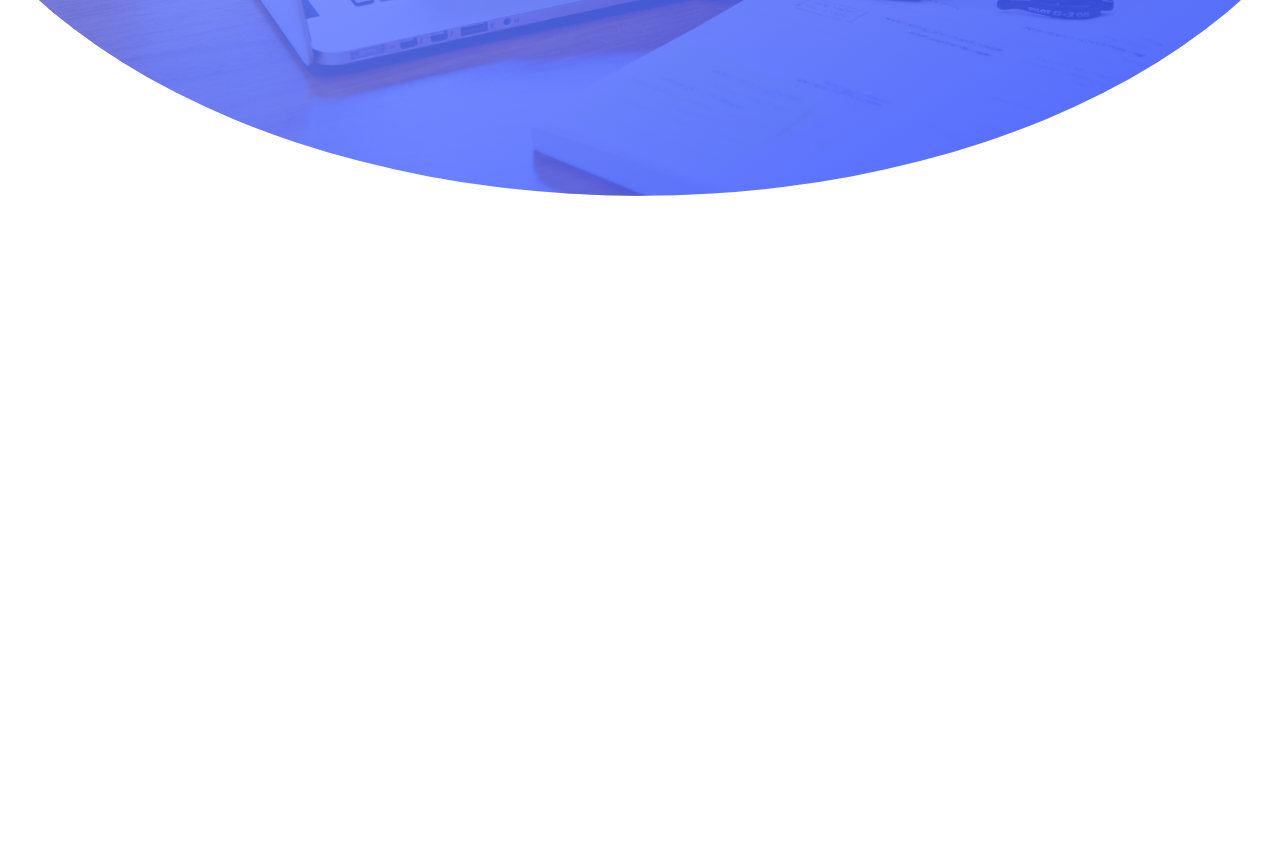
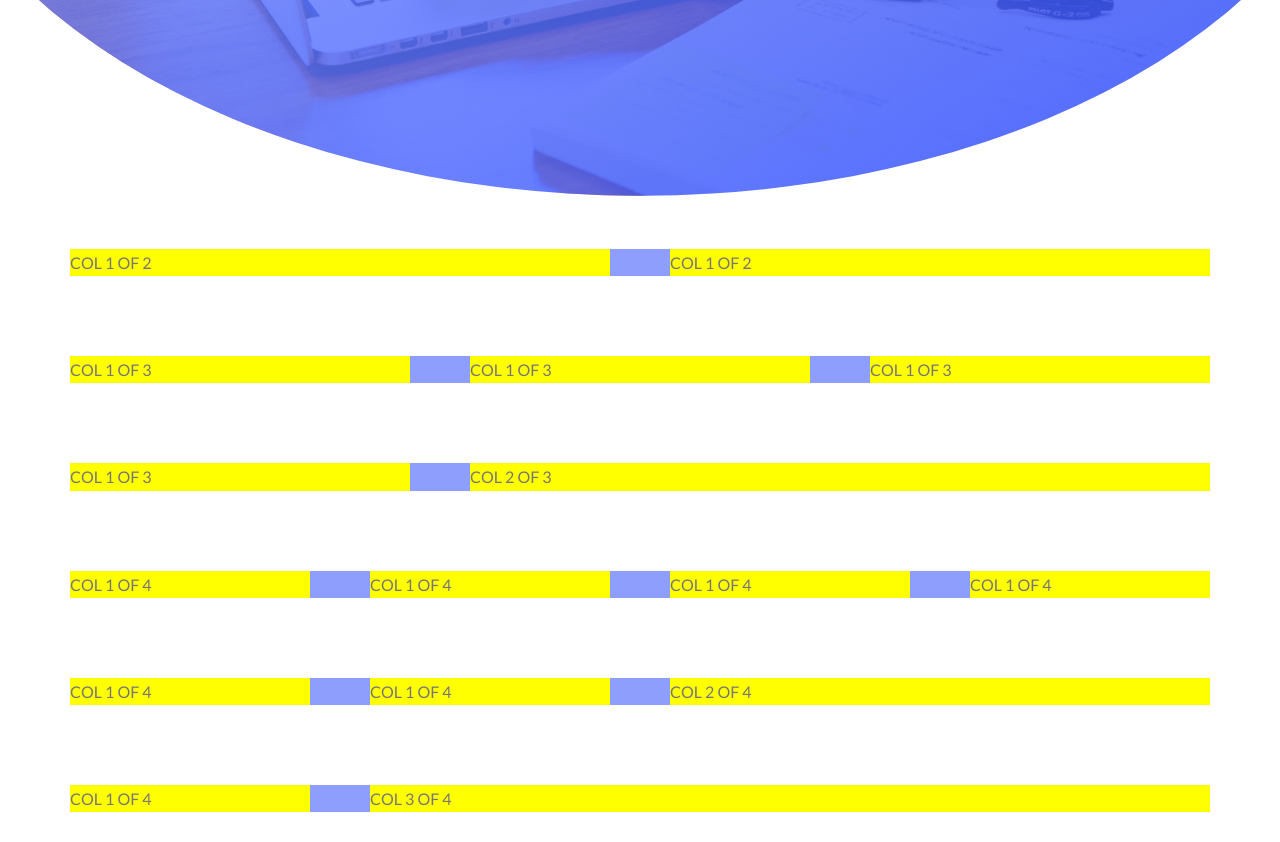
Before and after one commit to QuyetVV1995/CSS_SASS, a website: page index.html in a window 1280 px wide. Shown: the part 541-1383 px from the top of the page. Before the commit the page ends 820 px from the top, so only its background shows below. Drawn offline with Linux system fonts and the light colour scheme.

Commit message:
Gird System

```diff
--- a/index.html
+++ b/index.html
@@ -31,7 +31,70 @@
             <!-- .btn cũng là block (có thể tái sử dụng và không phụ thuộc và block header) với 2 MODIFIER là animated và white  -->
             <a href="#" class="btn btn--white btn--animated">See our courses</a>
        </div>
+    </header>
 
-    </header>
+    <div class="grid-test">
+        <div class="row">
+            <div class="col-1-of-2">
+                COL 1 OF 2
+            </div>
+            <div class="col-1-of-2">
+                COL 1 OF 2
+            </div>
+        </div>
+        <div class="row">
+            <div class="col-1-of-3">
+                COL 1 OF 3
+            </div>
+            <div class="col-1-of-3">
+                COL 1 OF 3
+            </div>
+            <div class="col-1-of-3">
+                COL 1 OF 3
+            </div>
+        </div>
+        <div class="row">
+            <div class="col-1-of-3">
+                COL 1 OF 3
+            </div>
+            <div class="col-2-of-3">
+                COL 2 OF 3
+            </div>
+        </div>
+        <div class="row">
+            <div class="col-1-of-4">
+                COL 1 OF 4
+            </div>
+            <div class="col-1-of-4">
+                COL 1 OF 4
+            </div>
+            <div class="col-1-of-4">
+                COL 1 OF 4
+            </div>
+            <div class="col-1-of-4">
+                COL 1 OF 4
+            </div>
+        </div>
+        <div class="row">
+            <div class="col-1-of-4">
+                COL 1 OF 4
+            </div>
+            <div class="col-1-of-4">
+                COL 1 OF 4
+            </div>
+            <div class="col-2-of-4">
+                COL 2 OF 4
+            </div>
+        </div>
+        <div class="row">
+            <div class="col-1-of-4">
+                COL 1 OF 4
+            </div>
+            <div class="col-3-of-4">
+                COL 3 OF 4
+            </div>
+        </div>
+    </div>
+
 </body>
 </html>
--- a/sass/Abstracts/_mixins.scss
+++ b/sass/Abstracts/_mixins.scss
@@ -0,0 +1,7 @@
+@mixin clearfix {
+    &::after{
+        content: "";
+        display: table;
+        clear: both;
+    }
+}
--- a/sass/Abstracts/_variables.scss
+++ b/sass/Abstracts/_variables.scss
@@ -8,3 +8,7 @@ $color-primary-dark:#1c3eff;
 $color-grey:#777777;
 $color-white:#fff;
 $color-black: #000;
+
+$grid-width: 114rem;
+$gutter-vertical: 8rem;
+$gutter-horizontal: 6rem;
--- /dev/null
+++ b/sass/Layout/_grid.scss
@@ -0,0 +1,47 @@
+@import '../Abstracts/mixins';
+
+.row{
+    /*chọn các class có bắt đầu là col-*/
+    [class^="col-"]{
+        background-color: yellow;
+        float: left;
+        &:not(:last-child){ /*col cuối cùng*/
+            margin-right: $gutter-horizontal;
+        }
+    }
+
+    /*Tao khoảng cách giữa cách row*/
+    @include clearfix;
+    /* trừ row cuối cùng, ko có margin bottom*/
+    &:not(:last-child){
+        margin-bottom: $gutter-vertical;
+    }
+    max-width: $grid-width;
+    margin: 0 auto;
+    background-color: $color-primary-light;
+
+    .col-1-of-2{
+        /* chia khoảng cách trong 1 row*/
+        width: calc((100% - #{$gutter-horizontal})/ 2);
+    }
+
+    .col-1-of-3{
+        width: calc((100% - 2*#{$gutter-horizontal}) / 3);
+    }
+
+    .col-2-of-3{
+        width: calc(2*((100% - 2*#{$gutter-horizontal}) / 3) + #{$gutter-horizontal});
+    }
+
+    .col-1-of-4{
+        width: calc((100% - 3*#{$gutter-horizontal}) / 4);
+    }
+
+    .col-2-of-4{
+        width: calc(1*((100% - 3*#{$gutter-horizontal}) / 2) + #{$gutter-horizontal});
+    }
+
+    .col-3-of-4{
+        width: calc(3*((100% - 3*#{$gutter-horizontal}) / 4) + 2*#{$gutter-horizontal});
+    }
+}
--- a/sass/main.scss
+++ b/sass/main.scss
@@ -17,6 +17,7 @@ folder abstracts chứa các file _mixins.scss,  _variables.scss , _functions.sc
 */
 @import './Abstracts/variables';
 
+
 /*
 Base folder gồm các file _animations.scss, _base.scss, _utilities.scss, _typography.scss
 */
@@ -35,6 +36,7 @@ hiện tại chúng ta có 1 component là button, tạo file _buttons.scss
 
 Chuyển code phần .header sang _header.scss và import trở lại main.scss */
 @import './Layout/header';
+@import './Layout/grid';
 
 /* Pages
 Sẽ chứa các phần sass về từng trang như ở đây chúng ta sẽ có file _home.scss
```
Also changed, not shown: Document/1_Code Grid System_Howkteam_com.png (added), css/style.css, 1 other file.
